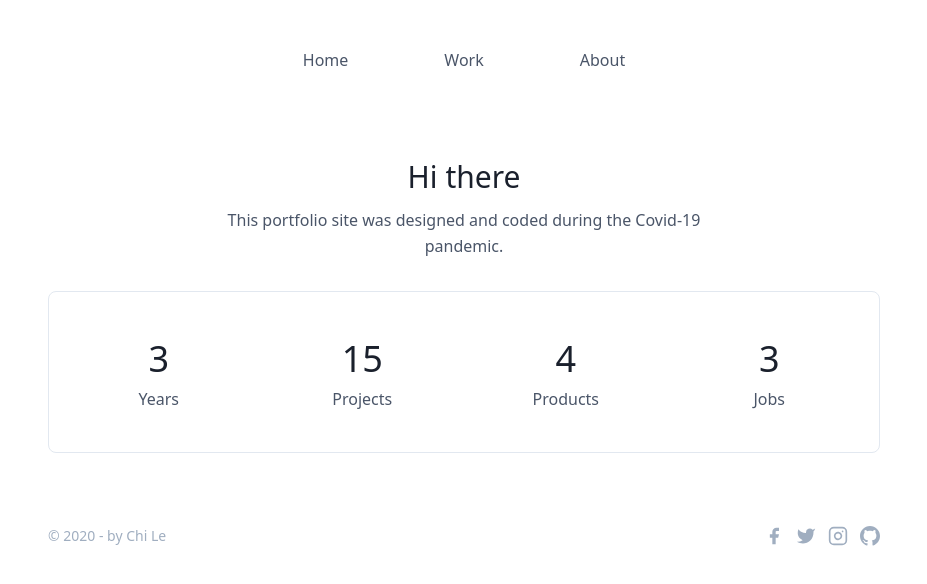
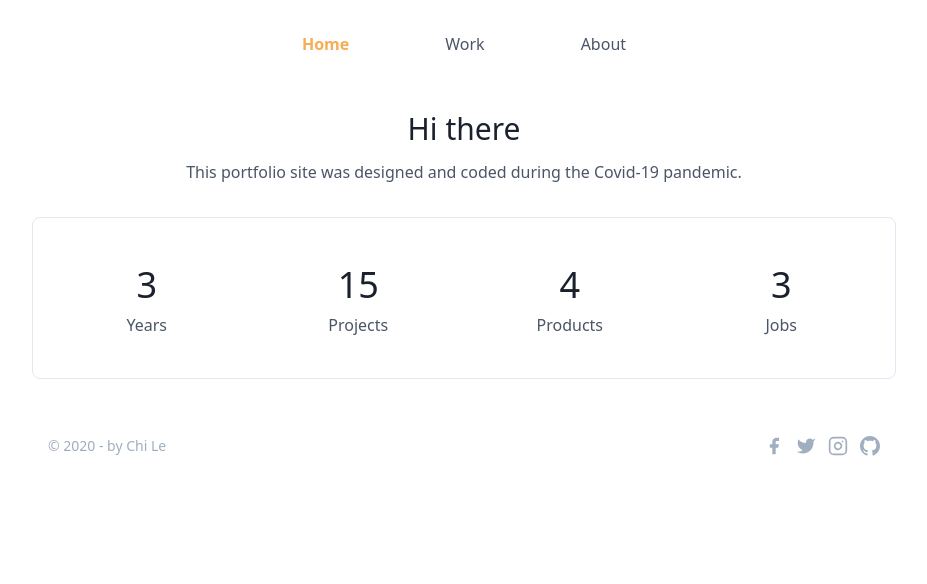
Before and after one commit to chile20/portfolio, a React (Create React App) app: page / in a window 1280 px wide. Shown: the top 584 px of the page, without its empty margins (176-1103 px from the left). Built offline with nearby package versions, Linux system fonts and the light colour scheme.

Commit message:
Update
+ Create main.css
+ Fix nav.js
+ Reduce padding to 16px
+ Update Twitter link
+ Update BrowserRouter

```diff
--- a/src/App.js
+++ b/src/App.js
@@ -1,7 +1,7 @@
 import React from 'react';
 import './App.css';
 // Import Browser Router and Pages
-import { BrowserRouter as Router, Switch, Route, NavLink } from 'react-router-dom';
+import { BrowserRouter, Switch, Route } from 'react-router-dom';
 import Home from './components/Home';
 import Work from './components/Work';
 import About from './components/About';
@@ -9,13 +9,21 @@ import About from './components/About';
 
 function App() {
   return (
-    <Router>
-    <div>
-    <Route path='/' component={Home} />
-    <Route path='/about' component={About} />
-    <Route path='/work' component={Work} />
+    <BrowserRouter basename="/portfolio">
+    <div className="App">
+      <Switch>
+          <Route exact path="/">
+            <Home />
+          </Route>
+          <Route path="/about">
+            <About />
+          </Route>
+          <Route path="/work">
+            <Work />
+          </Route>
+      </Switch>
     </div>
-  </Router>
+    </BrowserRouter>
   );
 }
 
--- /dev/null
+++ b/src/assets/custom.css
@@ -0,0 +1,4 @@
+.active {
+    color: #f6ad55;
+    font-weight: 600;
+}
--- a/src/components/footer.js
+++ b/src/components/footer.js
@@ -14,7 +14,7 @@ class Footer extends Component {
                 <path d="M18 2h-3a5 5 0 00-5 5v3H7v4h3v8h4v-8h3l1-4h-4V7a1 1 0 011-1h3z"></path>
                 </svg>
             </a>
-            <a href="https://twitter.com/Chi73269776" class="ml-3 text-gray-500 hover:text-orange-400">
+            <a href="https://twitter.com/chile206" class="ml-3 text-gray-500 hover:text-orange-400">
                 <svg fill="currentColor" stroke-linecap="round" stroke-linejoin="round" stroke-width="2" class="w-5 h-5" viewBox="0 0 24 24">
                 <path d="M23 3a10.9 10.9 0 01-3.14 1.53 4.48 4.48 0 00-7.86 3v1A10.66 10.66 0 013 4s-4 9 5 13a11.64 11.64 0 01-7 2c9 5 20 0 20-11.5a4.5 4.5 0 00-.08-.83A7.72 7.72 0 0023 3z"></path>
                 </svg>
--- a/src/components/hero.js
+++ b/src/components/hero.js
@@ -6,7 +6,7 @@ class Hero extends Component {
     return (
 
 <section className="text-gray-700 body-font">
-  <div className="container max-w-4xl mx-auto py-8 sm:py-8 sm:pb-8 px-8">
+  <div className="container max-w-4xl mx-auto py-8 sm:py-4 sm:pb-4 px-4">
 
     <div className="flex flex-col text-center w-full mb-8">
         <h1 className="sm:text-3xl text-2xl font-medium title-font mb-2 text-gray-900">Hi there</h1>
--- a/src/components/nav.js
+++ b/src/components/nav.js
@@ -7,12 +7,12 @@ class Nav extends Component {
     return (
         <div className="App">
           <header class="text-gray-700 body-font">
-            <div class="container max-w-4xl mx-auto flex flex-wrap p-8 flex-col md:flex-row items-center">
+            <div class="container max-w-4xl mx-auto flex flex-wrap p-4 flex-col md:flex-row items-center">
               <nav class="md:m-auto flex flex-wrap items-center text-base justify-center">
 
-                <NavLink to="/" activeClassName="active" className="mr-16 lg:p-4 py-3 px-0 border-transparent border-b-2 hover:border-orange-400">Home</NavLink>
-                <NavLink to="/work" activeClassName="active" className="mr-16 lg:p-4 py-3 px-0 border-transparent border-b-2 hover:border-orange-400">Work</NavLink>
-                <NavLink to="/about" activeClassName="active" className="lg:p-4 py-3 px-0 border-transparent border-b-2 hover:border-orange-400">About</NavLink>
+                <NavLink exact to="/" activeClassName="active" className="mr-16 lg:p-4 py-3 px-0 border-transparent border-b-2 hover:border-orange-400">Home</NavLink>
+                <NavLink exact to="/work" activeClassName="active" className="mr-16 lg:p-4 py-3 px-0 border-transparent border-b-2 hover:border-orange-400">Work</NavLink>
+                <NavLink exact to="/about" activeClassName="active" className="lg:p-4 py-3 px-0 border-transparent border-b-2 hover:border-orange-400">About</NavLink>
 
               </nav>
             </div>
--- a/src/index.js
+++ b/src/index.js
@@ -1,6 +1,7 @@
 import React from 'react';
 import ReactDOM from 'react-dom';
-import './assets/main.css'
+import './assets/main.css';
+import './assets/custom.css';
 import App from './App';
 import * as serviceWorker from './serviceWorker';
 
```
Also changed, not shown: src/assets/main.css.
